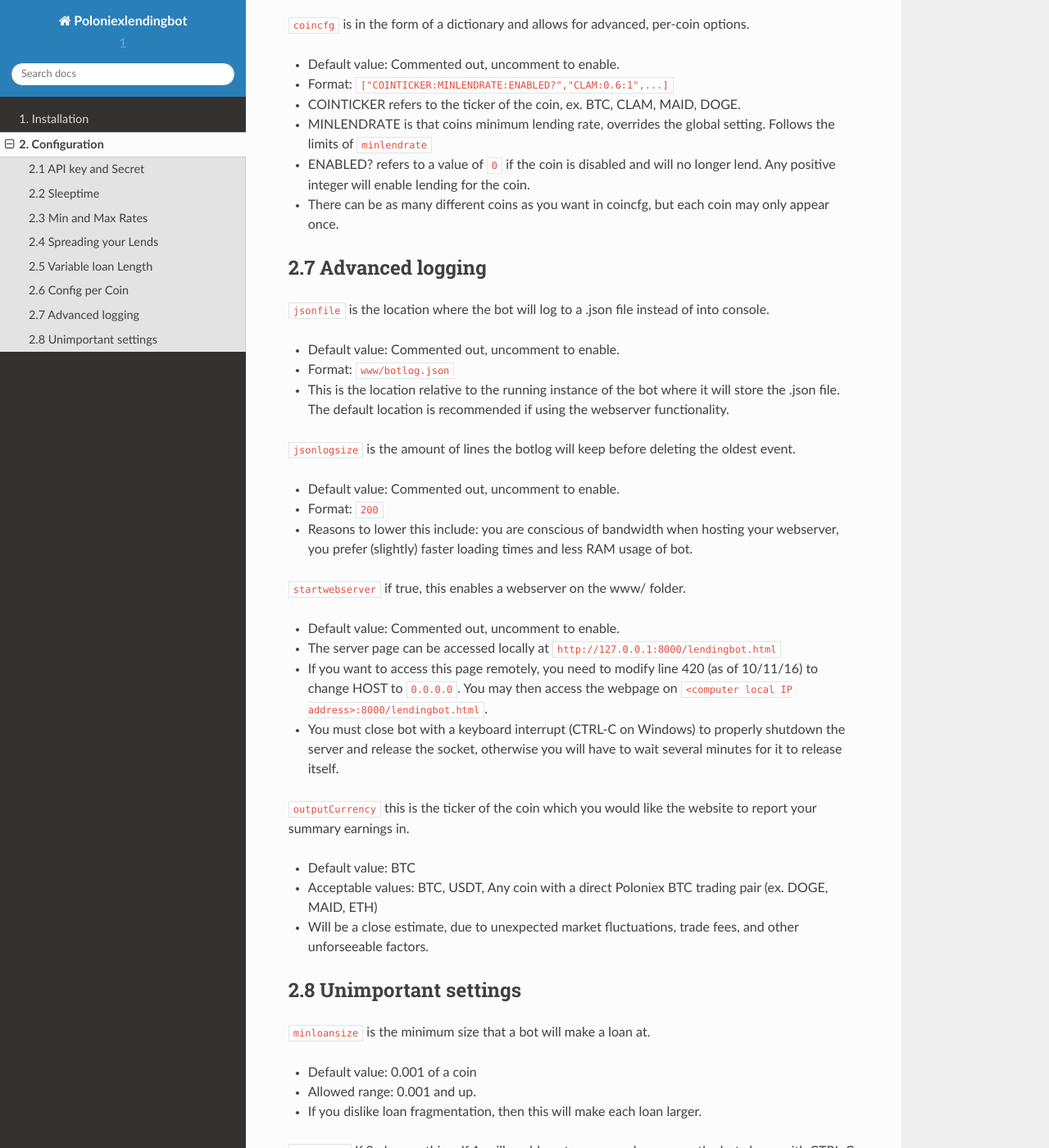
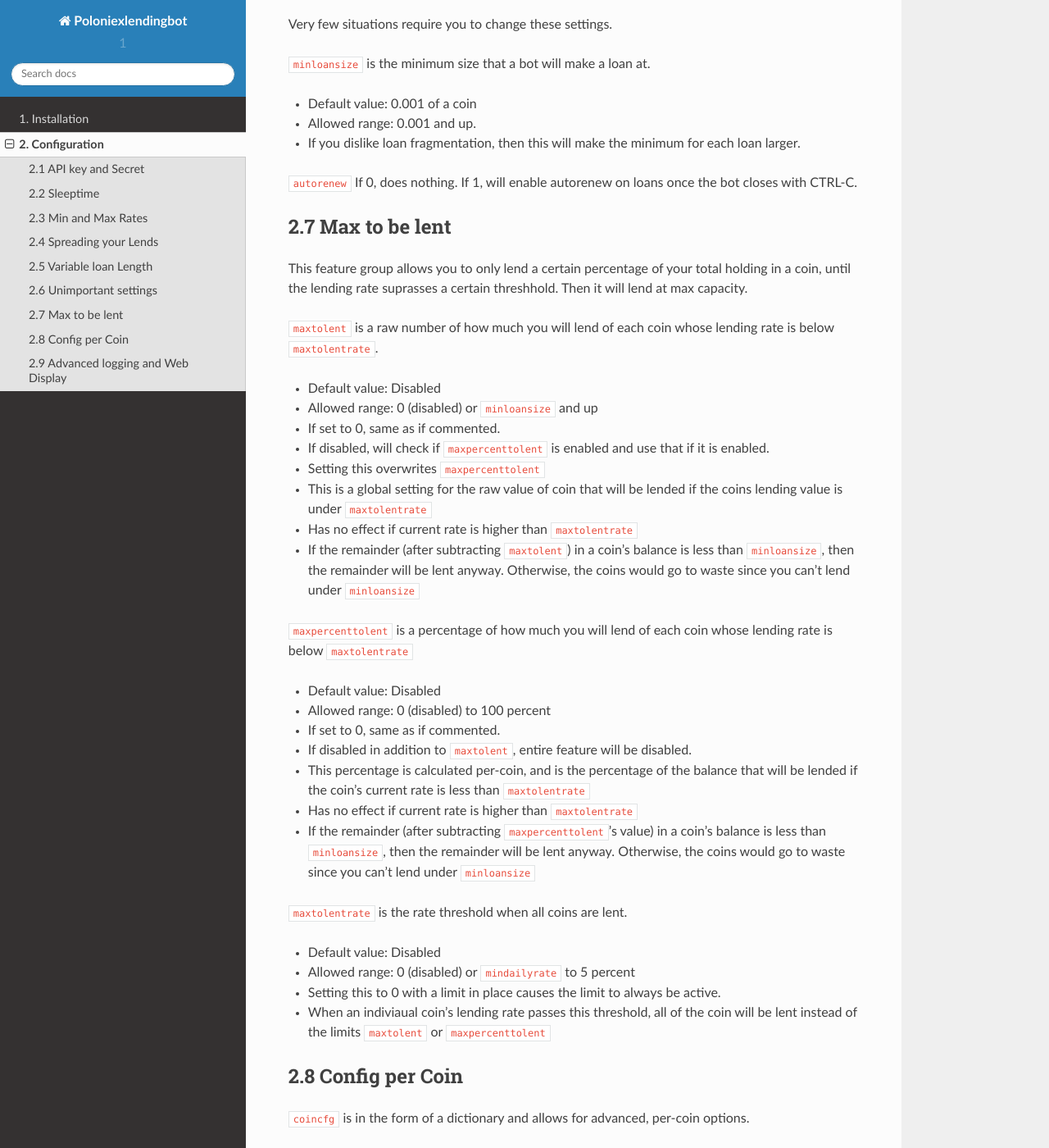
Before and after one commit to BitBotFactory/MikaLendingBot, a Sphinx documentation site: the page built from docs/configuration.rst, in a window 1280 px wide and 1400 px high, scrolled down 3095 px. Shown: the whole window at 82% size. Built offline with Sphinx 7.4.7 and the Read the Docs theme 2.0.0, drawn with Linux system fonts in a browser that asks for light colours; some of the changed text lies outside the part shown.

Commit message:
Update documentation with the most recent merge

```diff
--- a/docs/configuration.rst
+++ b/docs/configuration.rst
@@ -1,7 +1,7 @@
 .. _configuration-section:
 
 2. Configuration
-===================
+*****************
 
 Configuring the bot can be as simple as copy-pasting your API key and Secret.
 
@@ -101,20 +101,69 @@ These values allow you to lock in a better rate for a longer period of time, as
 - Default value: 60 days
 - Allowed range: 2 to 60 days
 
-2.6 Config per Coin
+2.6 Unimportant settings
+------------------------
+
+Very few situations require you to change these settings.
+
+``minloansize`` is the minimum size that a bot will make a loan at.
+
+- Default value: 0.001 of a coin
+- Allowed range: 0.001 and up.
+- If you dislike loan fragmentation, then this will make the minimum for each loan larger.
+
+``autorenew`` If 0, does nothing. If 1, will enable autorenew on loans once the bot closes with CTRL-C.
+
+2.7 Max to be lent
+-------------------
+
+This feature group allows you to only lend a certain percentage of your total holding in a coin, until the lending rate suprasses a certain threshhold. Then it will lend at max capacity.
+
+``maxtolent`` is a raw number of how much you will lend of each coin whose lending rate is below ``maxtolentrate``.
+
+- Default value: Disabled
+- Allowed range: 0 (disabled) or ``minloansize`` and up
+- If set to 0, same as if commented.
+- If disabled, will check if ``maxpercenttolent`` is enabled and use that if it is enabled.
+- Setting this overwrites ``maxpercenttolent``
+- This is a global setting for the raw value of coin that will be lended if the coins lending value is under ``maxtolentrate``
+- Has no effect if current rate is higher than ``maxtolentrate``
+- If the remainder (after subtracting ``maxtolent``) in a coin's balance is less than ``minloansize``, then the remainder will be lent anyway. Otherwise, the coins would go to waste since you can't lend under ``minloansize``
+
+``maxpercenttolent`` is a percentage of how much you will lend of each coin whose lending rate is below ``maxtolentrate``
+
+- Default value: Disabled
+- Allowed range: 0 (disabled) to 100 percent
+- If set to 0, same as if commented.
+- If disabled in addition to ``maxtolent``, entire feature will be disabled.
+- This percentage is calculated per-coin, and is the percentage of the balance that will be lended if the coin's current rate is less than ``maxtolentrate``
+- Has no effect if current rate is higher than ``maxtolentrate``
+- If the remainder (after subtracting ``maxpercenttolent``'s value) in a coin's balance is less than ``minloansize``, then the remainder will be lent anyway. Otherwise, the coins would go to waste since you can't lend under ``minloansize``
+
+
+``maxtolentrate`` is the rate threshold when all coins are lent.
+
+- Default value: Disabled
+- Allowed range: 0 (disabled) or ``mindailyrate`` to 5 percent
+- Setting this to 0 with a limit in place causes the limit to always be active.
+- When an indiviaual coin's lending rate passes this threshold, all of the coin will be lent instead of the limits ``maxtolent`` or ``maxpercenttolent``
+
+
+2.8 Config per Coin
 ----------------------
 
 ``coincfg`` is in the form of a dictionary and allows for advanced, per-coin options.
 
 - Default value: Commented out, uncomment to enable.
-- Format: ``["COINTICKER:MINLENDRATE:ENABLED?","CLAM:0.6:1",...]``
+- Format: ``["COINTICKER:MINLENDRATE:ENABLED?:MAXTOLENT:MAXPERCENTTOLENT:MAXTOLENTRATE","CLAM:0.6:1:0:.75:.1",...]``
 - COINTICKER refers to the ticker of the coin, ex. BTC, CLAM, MAID, DOGE.
 - MINLENDRATE is that coins minimum lending rate, overrides the global setting. Follows the limits of ``minlendrate``
 - ENABLED? refers to a value of ``0`` if the coin is disabled and will no longer lend. Any positive integer will enable lending for the coin.
+- MAXTOLENT, MAXPERCENTTOLENT, and MAXTOLENTRATE refer to their respective settings above, but are unique to the specified coin specifically.
 - There can be as many different coins as you want in coincfg, but each coin may only appear once.
 
-2.7 Advanced logging
-----------------------
+2.9 Advanced logging and Web Display
+--------------------------------------
 
 ``jsonfile`` is the location where the bot will log to a .json file instead of into console.
 
@@ -140,14 +189,3 @@ These values allow you to lock in a better rate for a longer period of time, as
 - Default value: BTC
 - Acceptable values: BTC, USDT, Any coin with a direct Poloniex BTC trading pair (ex. DOGE, MAID, ETH)
 - Will be a close estimate, due to unexpected market fluctuations, trade fees, and other unforseeable factors.
-
-2.8 Unimportant settings
-------------------------
-
-``minloansize`` is the minimum size that a bot will make a loan at.
-
-- Default value: 0.001 of a coin
-- Allowed range: 0.001 and up.
-- If you dislike loan fragmentation, then this will make each loan larger.
-
-``autorenew`` If 0, does nothing. If 1, will enable autorenew on loans once the bot closes with CTRL-C.
```
